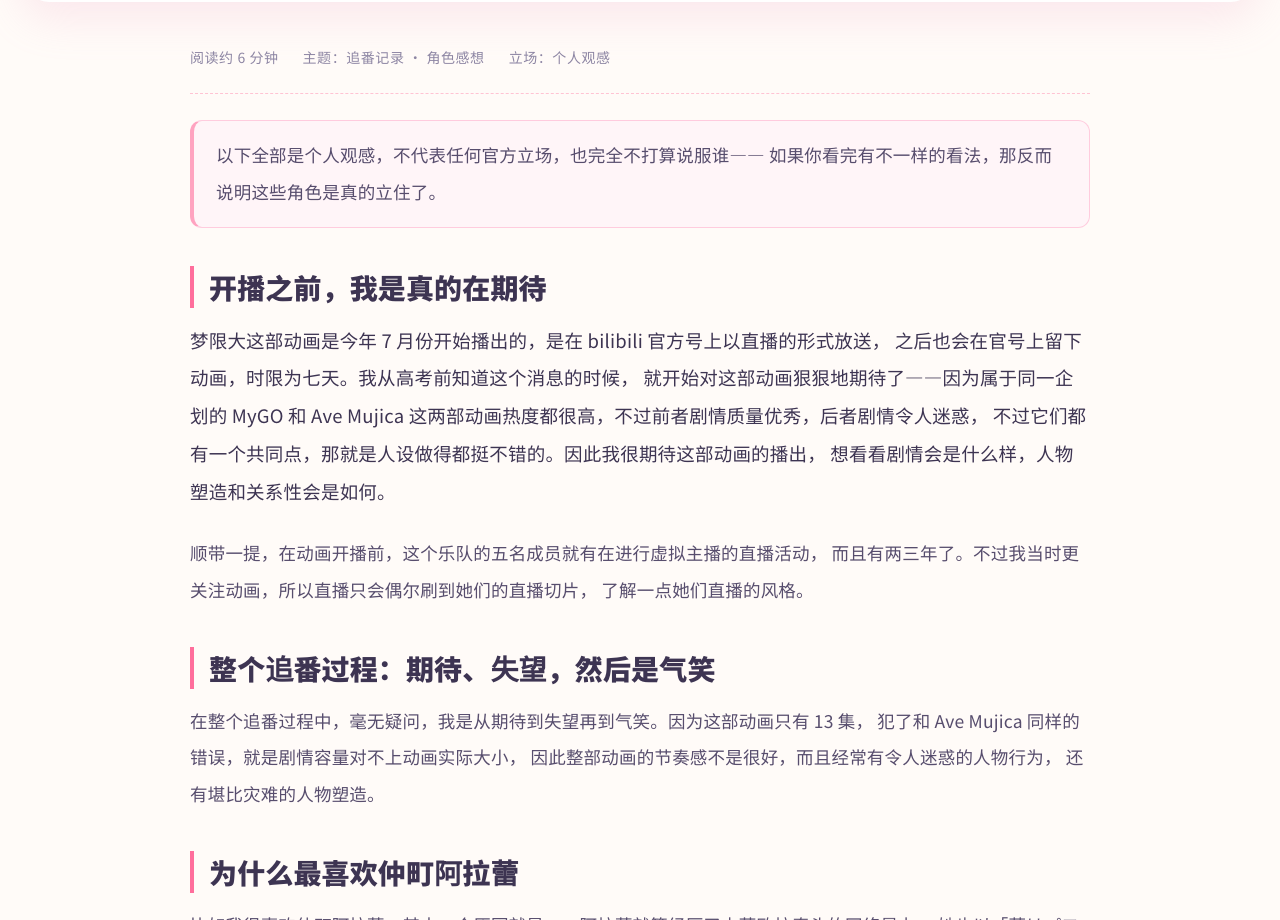
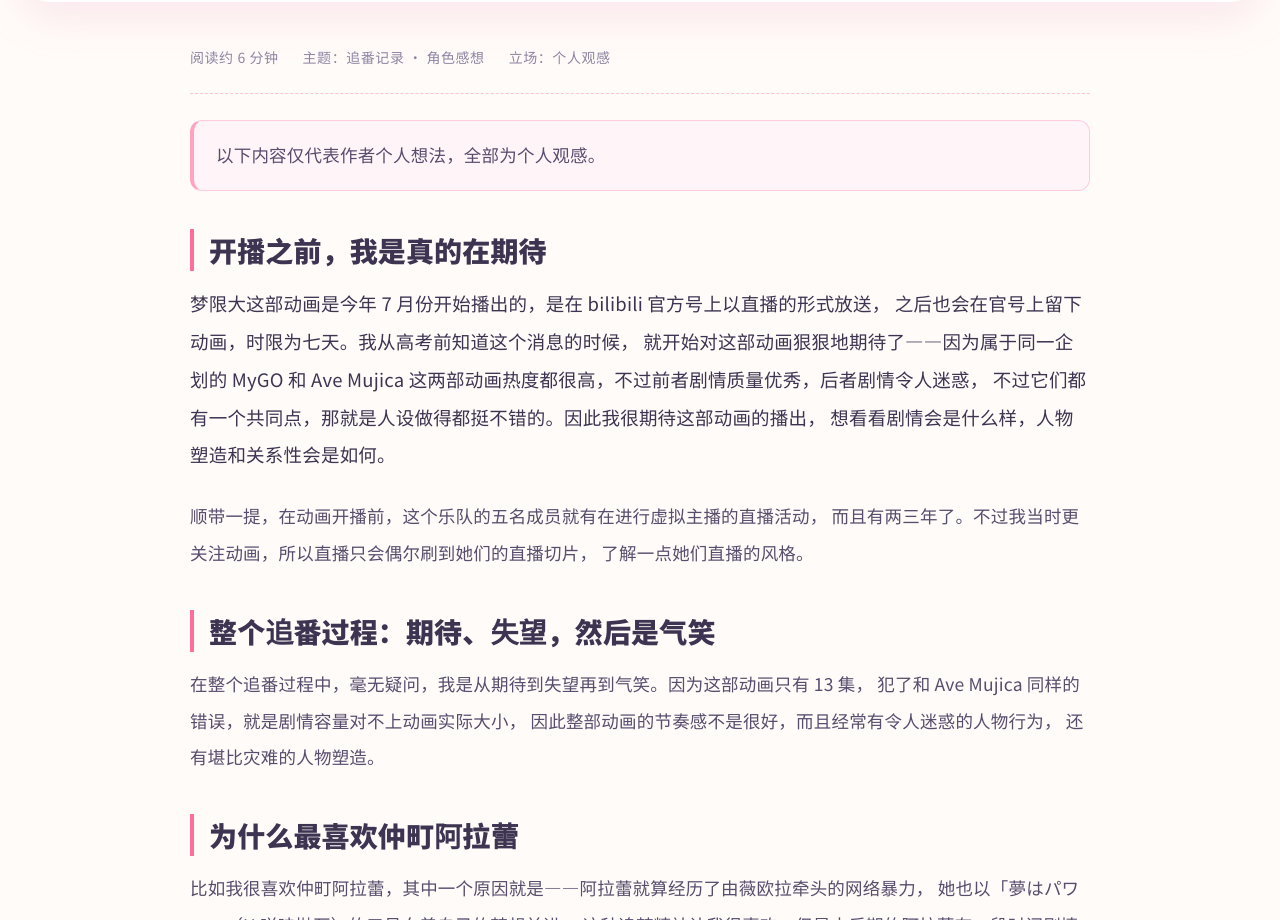
Before and after one commit to LambdaEps/Freshman-Practical-WebPage, a plain HTML site: page review.html in a window 1280 px wide. Shown: the part 1131-2051 px from the top of the page. Drawn offline with Linux system fonts and the light colour scheme.

Commit message:
更改一些内容

```diff
--- a/review.html
+++ b/review.html
@@ -69,8 +69,7 @@
             </div>
 
             <p class="essay__note" data-reveal>
-              以下全部是个人观感，不代表任何官方立场，也完全不打算说服谁——
-              如果你看完有不一样的看法，那反而说明这些角色是真的立住了。
+              以下内容仅代表作者个人想法，全部为个人观感。
             </p>
 
             <h2 data-reveal>开播之前，我是真的在期待</h2>
```
